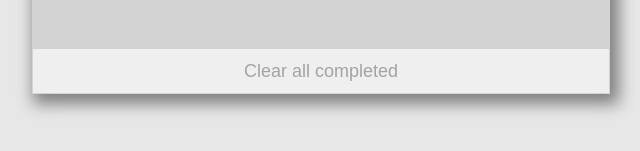
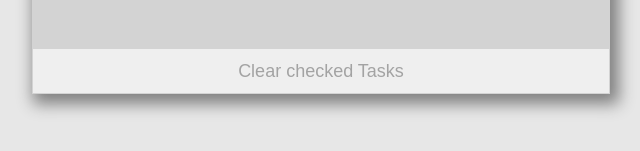
Before and after one commit to MarcoAurelioAntonio/To-Do-List-with-Webpack, a website built with webpack: page src/index.html in a window 1280 px wide. Shown: the part 203-354 px from the top of the page, 319-959 px from the left. Built offline with nearby package versions, Linux system fonts and the light colour scheme.

Commit message:
clear button

```diff
--- a/src/index.html
+++ b/src/index.html
@@ -20,7 +20,7 @@
         <div id="list">
           <!-- Tasks added from javascript -->
         </div>
-        <button type="button" id="clearBtn">Clear all completed</button>
+        <button type="button" id="clearBtn">Clear checked Tasks</button>
       </div>
     </section>
 		<script type="module" src="index.js"></script>
```
